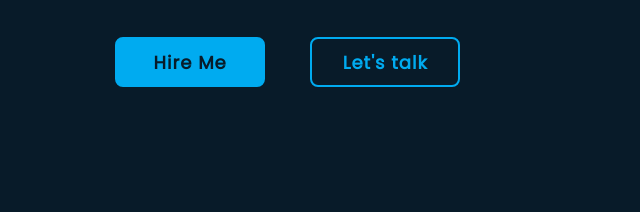
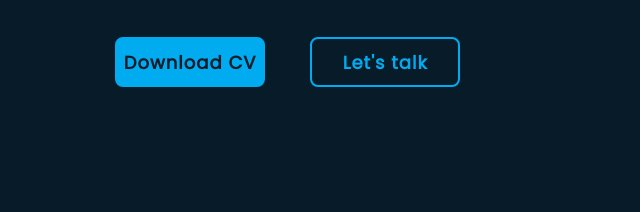
Before and after one commit to Abdulbasithrahman/personalPortfolio, a plain HTML site: page index.html in a window 1280 px wide. Shown: the part 503-715 px from the top of the page, 0-640 px from the left. Drawn offline with nearby package versions, Linux system fonts and the light colour scheme.

Commit message:
resume update

```diff
--- a/index.html
+++ b/index.html
@@ -42,7 +42,7 @@
           </p>
 
           <div class="btn-box">
-            <a href="#" class="btn">Hire Me</a>
+            <a href="/images/Abdul's Resume (5).pdf" download="Resume" class="btn">Download CV</a>
             <a href="#" class="btn">Let's talk</a>
           </div>
         </div>
```
Also changed, not shown: 1 other file.
